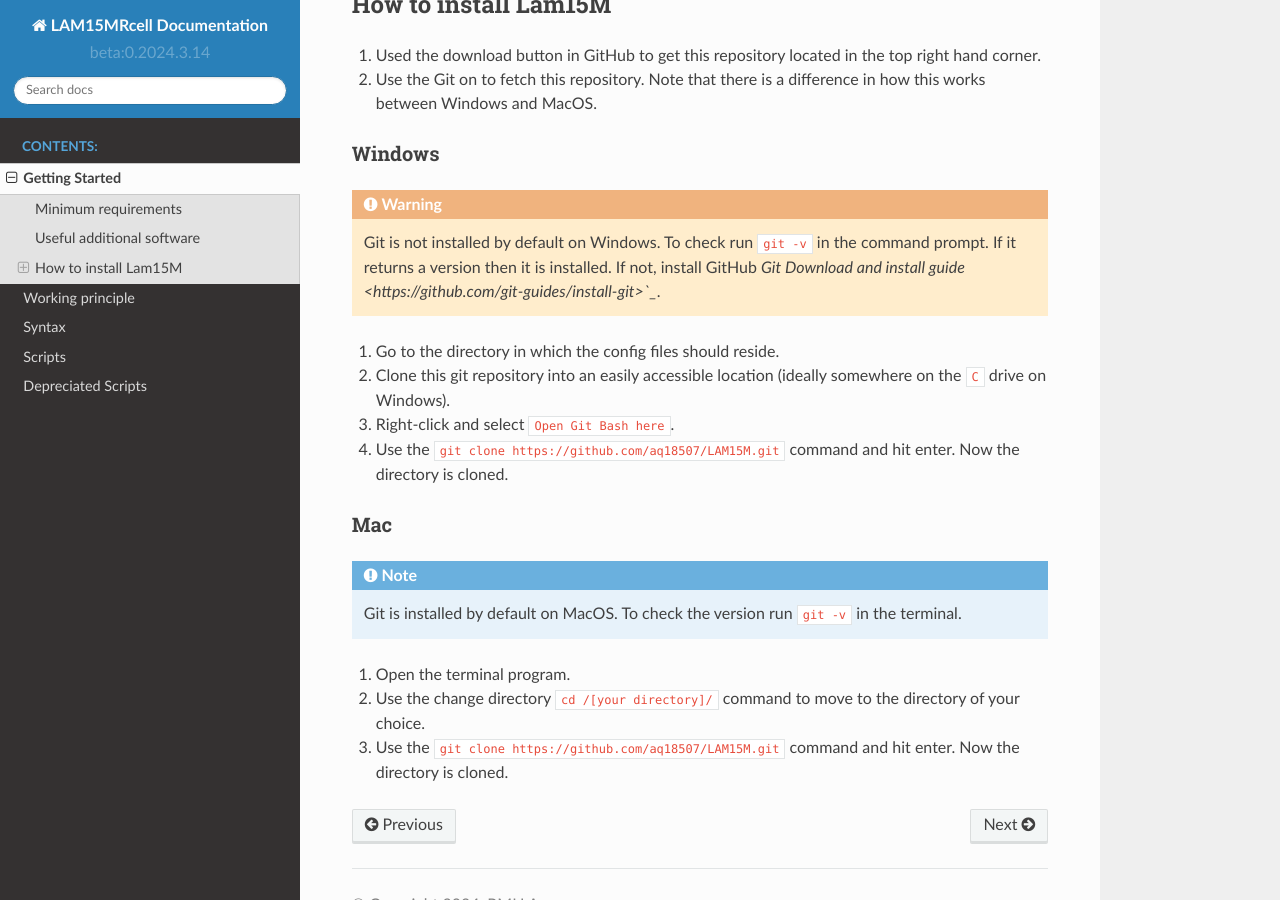
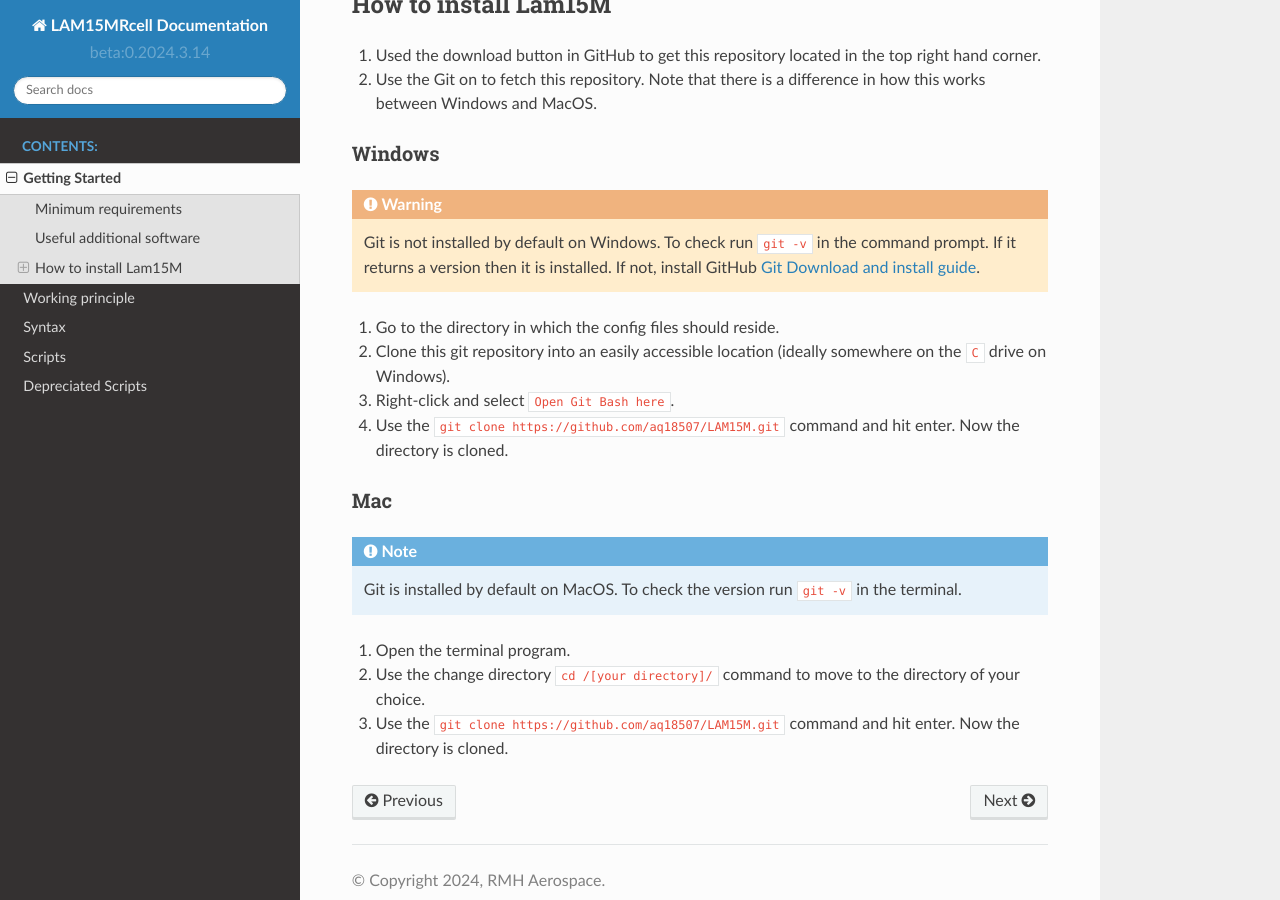
Before and after one commit to aq18507/LAM15Mdocs, a Sphinx documentation site: the page built from doc/Getting_Started.rst, in a window 1280 px wide and 900 px high, scrolled down 796 px. Built offline with Sphinx 7.4.7 and the Read the Docs theme 2.0.0, drawn with Linux system fonts in a browser that asks for light colours.

Commit message:
autocommit: v01.03-2024-03-14@ 9:25:15

```diff
--- a/doc/Getting_Started.rst
+++ b/doc/Getting_Started.rst
@@ -30,7 +30,7 @@
 -------
 
 .. warning::
-    Git is not installed by default on Windows. To check run ``git -v`` in the command prompt. If it returns a version then it is installed. If not, install GitHub `Git Download and install guide <https://github.com/git-guides/install-git>`_`.
+    Git is not installed by default on Windows. To check run ``git -v`` in the command prompt. If it returns a version then it is installed. If not, install GitHub `Git Download and install guide <https://github.com/git-guides/install-git>`_.
 
 1. Go to the directory in which the config files should reside.
 2. Clone this git repository into an easily accessible location (ideally somewhere on the ``C`` drive on Windows).
```
